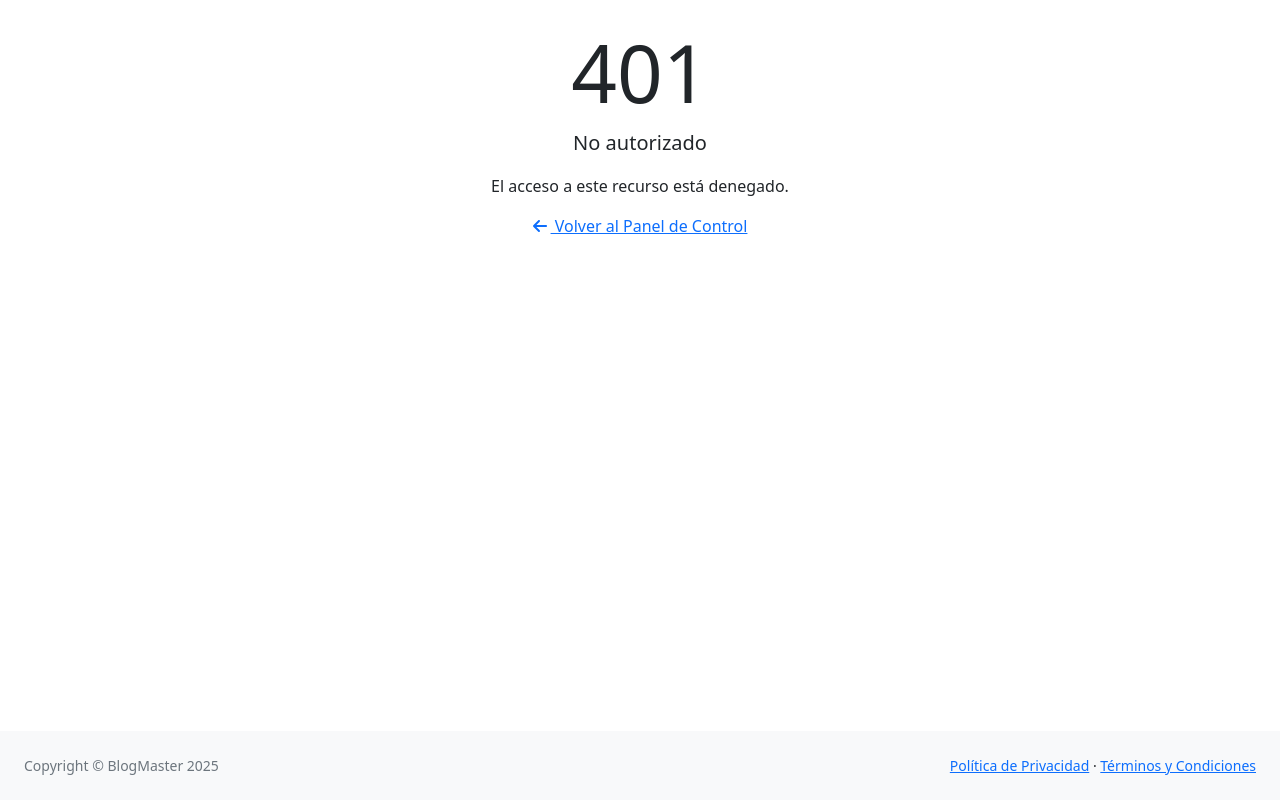
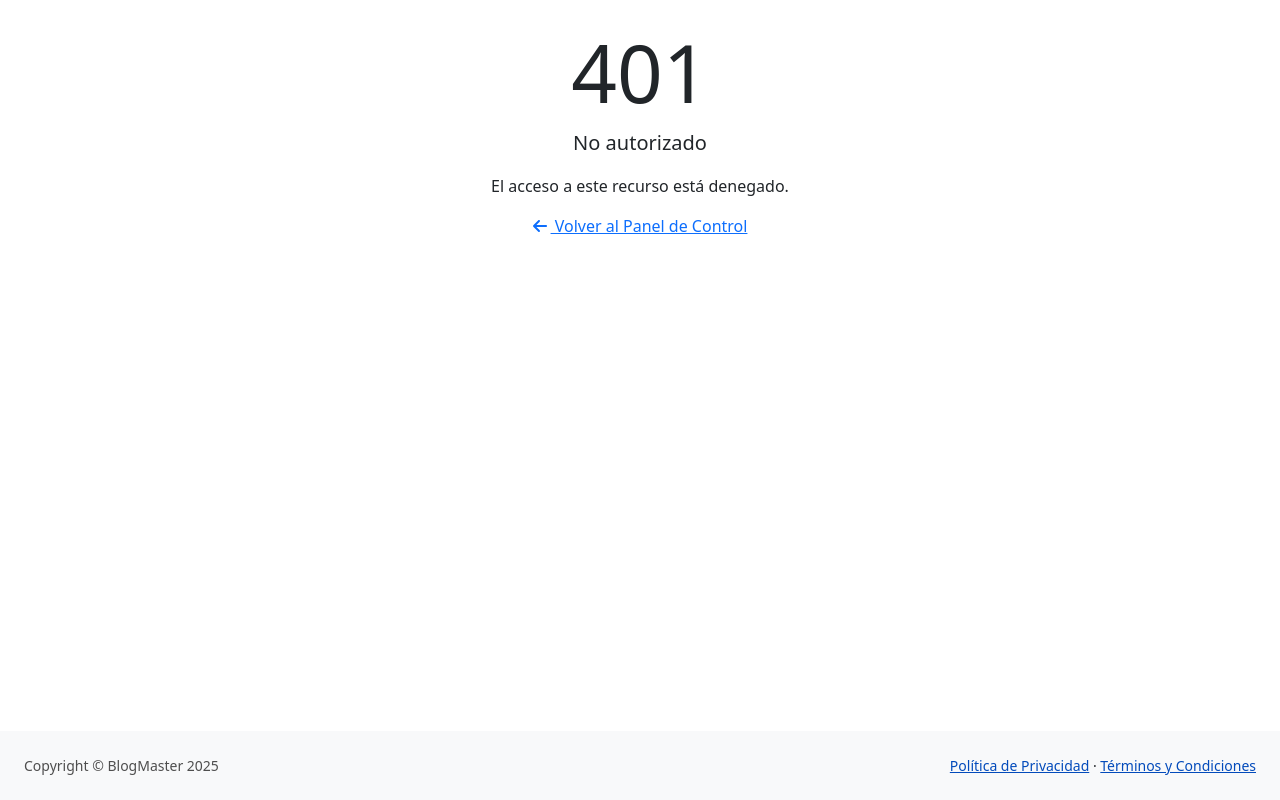
Before and after one commit to davidgb8246/BootstrapDAWProject, a plain HTML site: page pages/401.html in a window 1280 px wide. Drawn offline with nearby package versions, Linux system fonts and the light colour scheme.

Commit message:
Mejoras de accesibilidad

```diff
--- a/pages/401.html
+++ b/pages/401.html
@@ -36,11 +36,11 @@
                 <footer class="py-4 bg-light mt-auto">
                     <div class="container-fluid px-4">
                         <div class="d-flex align-items-center justify-content-between small">
-                            <div class="text-muted" id="copyright">Copyright &copy; BlogMaster</div>
+                            <div class="text-muted footer-copyright-color" id="copyright">Copyright &copy; BlogMaster</div>
                             <div>
-                                <a href="#" aria-label="Accede a la página de politicas de privacidad del sitio.">Política de Privacidad</a>
+                                <a class="footer-link-color" href="#" aria-label="Accede a la página de politicas de privacidad del sitio.">Política de Privacidad</a>
                                 &middot;
-                                <a href="#" aria-label="Accede a la página de términos y condiciones del sitio.">Términos y Condiciones</a>
+                                <a class="footer-link-color" href="#" aria-label="Accede a la página de términos y condiciones del sitio.">Términos y Condiciones</a>
                             </div>
                         </div>
                     </div>
--- a/scss/styles.scss
+++ b/scss/styles.scss
@@ -241,3 +241,11 @@
 .wd-100 {
     width: 100%;
 }
+
+.footer-link-color {
+    color: #034bbb;
+}
+
+.footer-copyright-color {
+    color: #4e4e4e !important;
+}
```
Also changed, not shown: index.html (+4 -4 lines), pages/404.html (+3 -3 lines), pages/500.html (+3 -3 lines), pages/publications.html (+3 -3 lines), pages/publications/css-filters.html (+3 -3 lines), pages/publications/css-properties-images.html (+3 -3 lines), pages/publications/image-formats.html (+3 -3 lines), pages/users.html (+3 -3 lines), css/styles.css.
